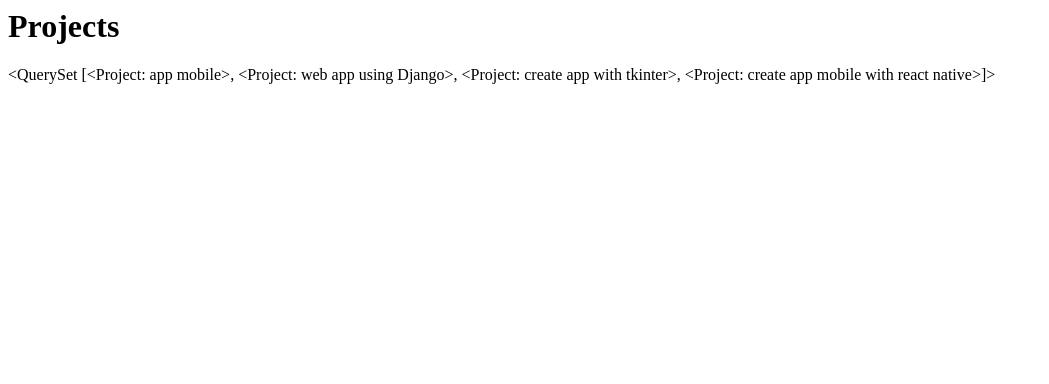
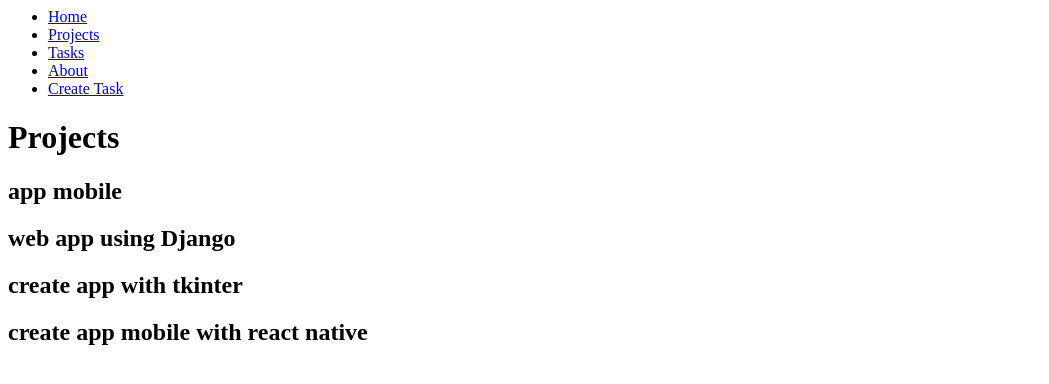
Before and after one commit to lrodriguez911/practice-django, a Django app: page /projects/ in a window 1280 px wide. Shown: the top 384 px of the page, without its empty margins (0-1049 px from the left). Run offline with Django 4.2, Linux system fonts and the light colour scheme; data comes from the database, SQL or seed files in the repository; both versions use the stored data as it was after the commit; parts of the project's set-up code (start-up, migrations or seed data) failed here and were passed over.

Commit message:
add forms in django

```diff
--- /dev/null
+++ b/myapp/forms.py
@@ -0,0 +1,5 @@
+from django import forms
+
+class CreateNewTask():
+    title = forms.CharField(label="Title Of task", max_length=200)
+    description = forms.Textarea(required=False)
--- a/myapp/models.py
+++ b/myapp/models.py
@@ -11,6 +11,7 @@ class Task(models.Model):
     title = models.CharField(max_length=200)
     description = models.TextField()
     project = models.ForeignKey(Project, on_delete=models.CASCADE)
+    done = models.BooleanField(default=False)
 
     def __str__(self) -> str:
         return f'{self.title} - {self.project.name}'
--- a/myapp/templates/about.html
+++ b/myapp/templates/about.html
@@ -1,3 +1,7 @@
+{% extends "layouts/base.html" %}
+
+
+{% block content %}
 <h1>About</h1>
 
 <p>Lorem, ipsum dolor sit amet consectetur adipisicing elit. Hic, temporibus ut quo praesentium obcaecati eius dolore rerum? Illo, rem! Nihil sequi aut amet reiciendis quo voluptatibus inventore nostrum magni consequatur veniam earum molestias ipsum, id fuga quia voluptatem eum, tempore, pariatur harum temporibus ipsa atque. Quasi, voluptate ullam! Repellendus, veniam!</p>
@@ -6,3 +10,4 @@
 <footer>
     <p>Website created by {{username}}</p>
 </footer>
+{% endblock %}
--- /dev/null
+++ b/myapp/templates/create_task.html
@@ -0,0 +1,6 @@
+{% extends "layouts/base.html" %}
+
+{% block content %}
+<h1>Create a new task</h1>
+{{form}}
+{% endblock %}
--- a/myapp/templates/index.html
+++ b/myapp/templates/index.html
@@ -1,2 +1,7 @@
+{% extends "layouts/base.html" %}
+
+
+{% block content %}
 <h1>{{title}}</h1>
 <p>Lorem ipsum dolor sit amet consectetur adipisicing elit. Sit necessitatibus voluptatibus perspiciatis unde in, quae id eum ullam modi odio?</p>
+{% endblock %}
--- /dev/null
+++ b/myapp/templates/layouts/base.html
@@ -0,0 +1,22 @@
+<nav>
+    <ul>
+        <li>
+            <a href="/" rel="noopener noreferrer">Home</a>
+        </li>
+        <li>
+            <a href="/projects" rel="noopener noreferrer">Projects</a>
+        </li>
+        <li>
+            <a href="/tasks" rel="noopener noreferrer">Tasks</a>
+        </li>
+        <li>
+            <a href="/about" rel="noopener noreferrer">About</a>
+        </li>
+        <li>
+            <a href="/create_task" rel="noopener noreferrer">Create Task</a>
+        </li>
+    </ul>
+</nav>
+
+{% block content %}
+{% endblock %}
--- /dev/null
+++ b/myapp/templates/layouts/base2.html
@@ -0,0 +1,6 @@
+<h1>Dashboard</h1>
+
+<h1>Especial Navigation</h1>
+
+{% block content %}
+{% endblock %}
--- a/myapp/templates/projects.html
+++ b/myapp/templates/projects.html
@@ -1,2 +1,11 @@
+{% extends "layouts/base.html" %}
+
+{% block content %}
 <h1>Projects</h1>
-<p>{{projects}}</p>
+{% for project in projects%}
+<div>
+    <h2>{{project.name}}</h2>
+
+</div>
+{%endfor%}
+{% endblock %}
--- a/myapp/urls.py
+++ b/myapp/urls.py
@@ -7,4 +7,5 @@ urlpatterns = [
     path('hello/<int:id>', views.hello),
     path('projects/', views.projects),
     path('tasks/', views.tasks),
+    path('create_task/', views.create_task),
 ]
--- a/myapp/views.py
+++ b/myapp/views.py
@@ -1,6 +1,7 @@
 from django.http import HttpResponse, JsonResponse
 from .models import Project, Task
 from django.shortcuts import get_object_or_404, render
+from .forms import CreateNewTask
 
 # Create your views here.
 
@@ -30,6 +31,11 @@ def projects(request):
 
 def tasks(request):
     #task = get_object_or_404(Task, id=id)
-    #task = Task.objects.get(title=title)
+    tasks = Task.objects.all()
     #return HttpResponse(f'Task: {task.title}')
-    return render(request, 'tasks.html')
+    return render(request, 'tasks.html', {"tasks": tasks})
+
+def create_task(request):
+    return render(request, 'create_task.html', {
+        'form': CreateNewTask
+    })
```
Also changed, not shown: myapp/templates/tasks.html (+16 -0 lines), db.sqlite3, myapp/migrations/0003_task_done.py (added).
